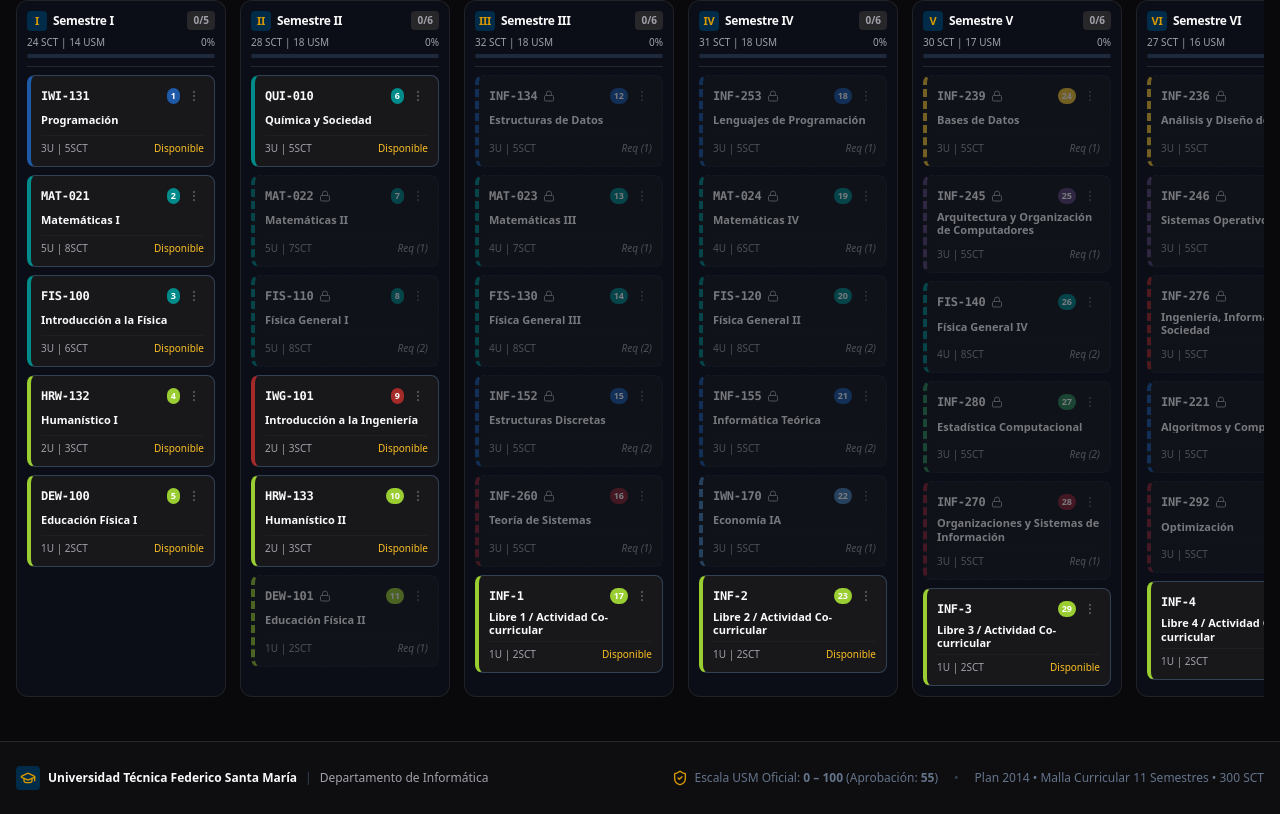
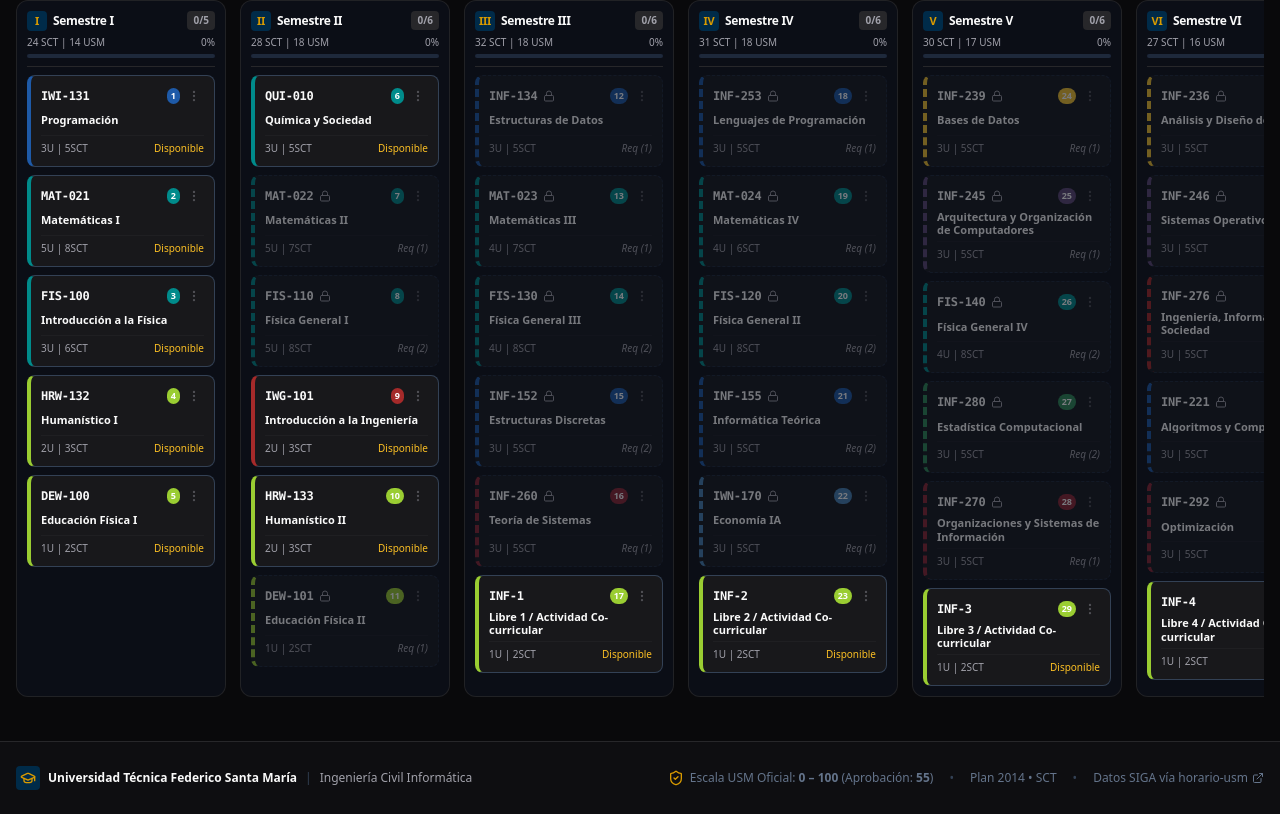
Before and after one commit to Jota216/Malla-USM, a React (Vite) app: page / in a window 1280 px wide. Shown: the part 266-1080 px from the top of the page. Built offline with nearby package versions, Linux system fonts and the light colour scheme.

Commit message:
docs(readme): actualizar documentacion y creditos open-source

```diff
--- a/src/frontend/components/layout/Footer.tsx
+++ b/src/frontend/components/layout/Footer.tsx
@@ -1,6 +1,9 @@
-import { GraduationCap, ShieldCheck } from "lucide-react";
+import { GraduationCap, ShieldCheck, ExternalLink } from "lucide-react";
+import { useAcademicStore } from "@/shared/store/useAcademicStore";
 
 export function Footer() {
+  const { curriculum } = useAcademicStore();
+
   return (
     <footer className="border-t bg-muted/20 text-muted-foreground mt-auto py-6">
       <div className="container max-w-7xl mx-auto px-4 flex flex-col md:flex-row items-center justify-between gap-4 text-xs">
@@ -13,17 +16,37 @@ export function Footer() {
               Universidad Técnica Federico Santa María
             </span>
             <span className="mx-2 text-slate-300 dark:text-slate-700">|</span>
-            <span>Departamento de Informática</span>
+            <span>{curriculum.carrera}</span>
           </div>
         </div>
 
         <div className="flex flex-wrap items-center gap-x-4 gap-y-2 text-slate-500">
           <div className="flex items-center gap-1.5">
             <ShieldCheck className="h-4 w-4 text-[#D99B00]" />
-            <span>Escala USM Oficial: <strong>0 – 100</strong> (Aprobación: <strong>55</strong>)</span>
+            <span>
+              Escala USM Oficial: <strong>0 – 100</strong> (Aprobación:{" "}
+              <strong>55</strong>)
+            </span>
           </div>
-          <span className="hidden md:inline text-slate-300 dark:text-slate-700">•</span>
-          <span>Plan 2014 • Malla Curricular 11 Semestres • 300 SCT</span>
+          <span className="hidden md:inline text-slate-300 dark:text-slate-700">
+            •
+          </span>
+          <span>
+            Plan {curriculum.plan} • {curriculum.creditos_totales_sct} SCT
+          </span>
+          <span className="hidden md:inline text-slate-300 dark:text-slate-700">
+            •
+          </span>
+          <a
+            href="https://github.com/AlvinIsCrack/horario-usm"
+            target="_blank"
+            rel="noopener noreferrer"
+            className="inline-flex items-center gap-1 hover:text-foreground transition-colors"
+            title="Datos SIGA e inspiración de horario-usm (@AlvinIsCrack)"
+          >
+            <span>Datos SIGA vía horario-usm</span>
+            <ExternalLink className="h-3 w-3" />
+          </a>
         </div>
       </div>
     </footer>
```
Also changed, not shown: 1 other file (tests, documents, lock files or other folders).
